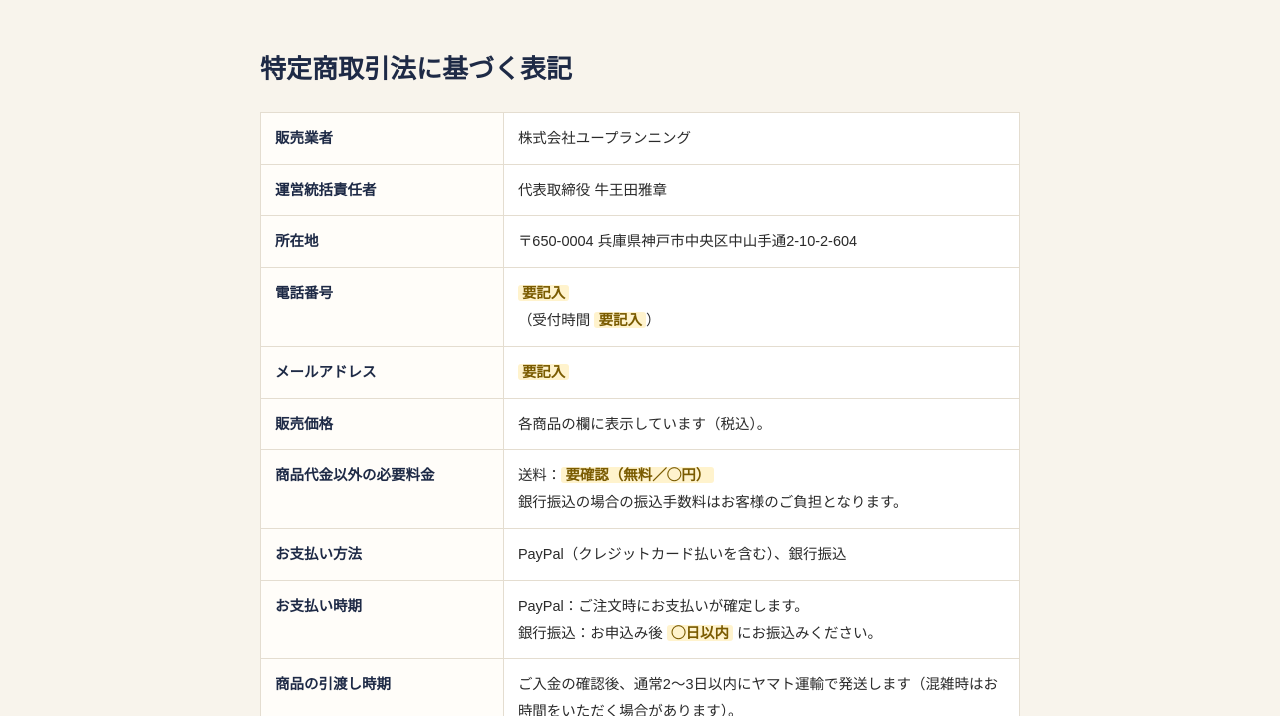
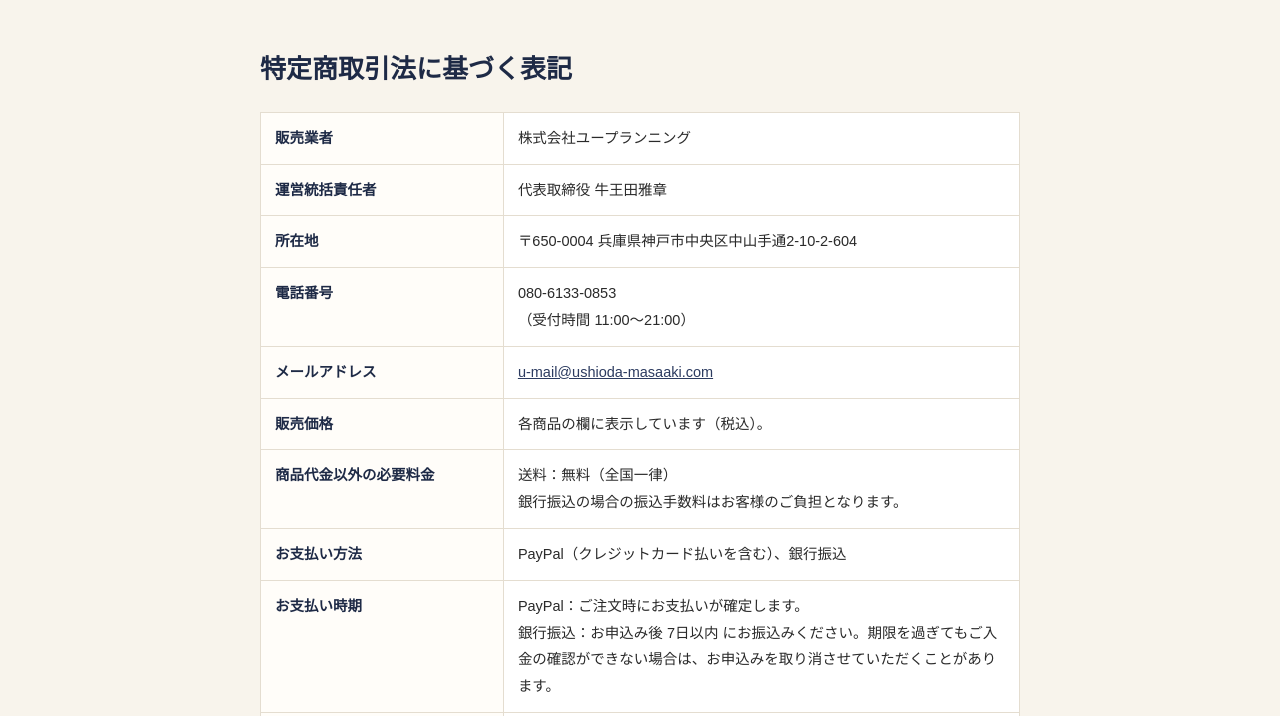
Before and after one commit to ushioda1961/kazutama-site, a plain HTML site: page tokushoho.html in a window 1280 px wide. Shown: the part 84-800 px from the top of the page. Drawn offline with Linux system fonts and the light colour scheme.

Commit message:
特商法表記を確定（電話・受付時間・メール・送料無料・振込期限7日・返品条件）
- メールアドレスはHTMLに直接書かず表示時に組み立てる（アドレス収集対策）
- トップの価格表示を「税込・送料無料」に、FAQに送料・返品を追加

Co-Authored-By: Claude Opus 5.5 <noreply@anthropic.com>

```diff
--- a/assets/js/main.js
+++ b/assets/js/main.js
@@ -134,6 +134,18 @@
     }
   }
 
+  // ---- メールアドレス：HTMLにそのまま書かず、表示のときに組み立てる（アドレス収集対策） ----
+  function showMailAddresses() {
+    document.querySelectorAll("[data-mail-user]").forEach(function (el) {
+      var addr = el.getAttribute("data-mail-user") + "@" + el.getAttribute("data-mail-domain");
+      var a = document.createElement("a");
+      a.href = "mailto:" + addr;
+      a.textContent = addr;
+      el.textContent = "";
+      el.appendChild(a);
+    });
+  }
+
   // テスト決済のあいだは、本番と取り違えないよう帯を出す
   function showSandboxBanner() {
     if (cfg.paypalMode === "live" || !document.querySelector("[data-paypal]")) return;
@@ -145,6 +157,7 @@
 
   document.addEventListener("DOMContentLoaded", function () {
     showSandboxBanner();
+    showMailAddresses();
     loadGa4();
     fillProducts();
     renderButtons();
--- a/tokushoho.html
+++ b/tokushoho.html
@@ -26,14 +26,14 @@
       <tr><th>販売業者</th><td>株式会社ユープランニング</td></tr>
       <tr><th>運営統括責任者</th><td>代表取締役 牛王田雅章</td></tr>
       <tr><th>所在地</th><td>〒650-0004 兵庫県神戸市中央区中山手通2-10-2-604</td></tr>
-      <tr><th>電話番号</th><td><span class="todo">要記入</span><br>（受付時間 <span class="todo">要記入</span>）</td></tr>
-      <tr><th>メールアドレス</th><td><span class="todo">要記入</span></td></tr>
+      <tr><th>電話番号</th><td>080-6133-0853<br>（受付時間 11:00〜21:00）</td></tr>
+      <tr><th>メールアドレス</th><td><span data-mail-user="u-mail" data-mail-domain="ushioda-masaaki.com">メールアドレスはJavaScriptを有効にするとご覧いただけます</span></td></tr>
       <tr><th>販売価格</th><td>各商品の欄に表示しています（税込）。</td></tr>
-      <tr><th>商品代金以外の必要料金</th><td>送料：<span class="todo">要確認（無料／◯円）</span><br>銀行振込の場合の振込手数料はお客様のご負担となります。</td></tr>
+      <tr><th>商品代金以外の必要料金</th><td>送料：無料（全国一律）<br>銀行振込の場合の振込手数料はお客様のご負担となります。</td></tr>
       <tr><th>お支払い方法</th><td>PayPal（クレジットカード払いを含む）、銀行振込</td></tr>
-      <tr><th>お支払い時期</th><td>PayPal：ご注文時にお支払いが確定します。<br>銀行振込：お申込み後 <span class="todo">◯日以内</span> にお振込みください。</td></tr>
+      <tr><th>お支払い時期</th><td>PayPal：ご注文時にお支払いが確定します。<br>銀行振込：お申込み後 7日以内 にお振込みください。期限を過ぎてもご入金の確認ができない場合は、お申込みを取り消させていただくことがあります。</td></tr>
       <tr><th>商品の引渡し時期</th><td>ご入金の確認後、通常2〜3日以内にヤマト運輸で発送します（混雑時はお時間をいただく場合があります）。</td></tr>
-      <tr><th>返品・交換</th><td>商品到着後 <span class="todo">◯日以内</span> に、初期不良・配送中の破損が見つかった場合は、交換いたします。お客様のご都合による返品・交換は、商品の性質上お受けしておりません。<span class="todo">条件要確認</span></td></tr>
+      <tr><th>返品・交換</th><td>商品到着後 7日以内 に、初期不良・配送中の破損が見つかった場合は、交換いたします（送料は当社が負担します）。まずはお電話かメールでご連絡ください。お客様のご都合による返品・交換は、商品の性質上お受けしておりません。</td></tr>
       <tr><th>保証</th><td>メーカー保証書が付属します（保証内容は保証書をご確認ください）。<span class="todo">要確認</span></td></tr>
       <tr><th>製造元</th><td>株式会社本物研究所（開発協力：I.H.M.ドルフィン 吉野内聖一郎）</td></tr>
     </table>
```
Also changed, not shown: index.html (+4 -3 lines).
